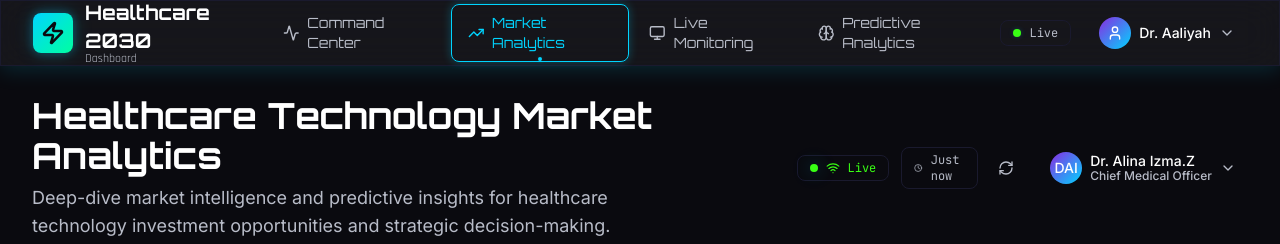
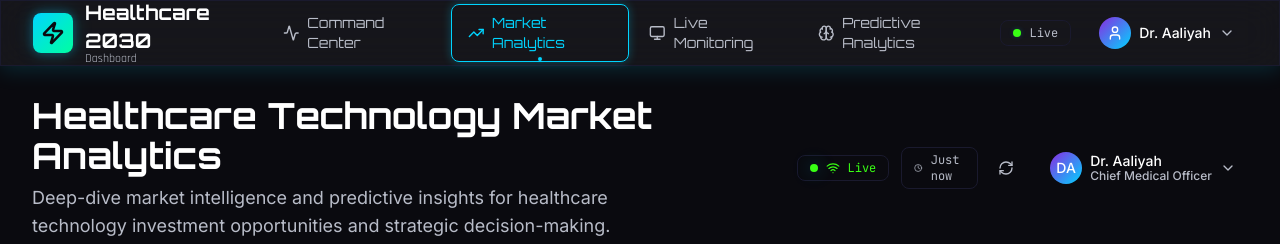
Before and after one commit to rht1419/healthcare_2030_dashboard, a React (Vite) app: page /healthcare-technology-market-analytics in a window 1280 px wide. Shown: the top 244 px of the page. Built offline with nearby package versions, Linux system fonts and the light colour scheme.

Commit message:
Update default user name from Dr. Alina Izma.Z to Dr. Aaliyah
cgen-c6d5156175de4ba3973e0ac4fdf88327

```diff
--- a/src/components/ui/UserContextPanel.jsx
+++ b/src/components/ui/UserContextPanel.jsx
@@ -4,7 +4,7 @@ import Button from './Button';
 
 const UserContextPanel = ({
   user = {
-    name: 'Dr. Alina Izma.Z',
+    name: 'Dr. Aaliyah',
     role: 'Chief Medical Officer',
     department: 'Strategic Analytics',
     permissions: ['executive', 'analytics', 'reports']
```
